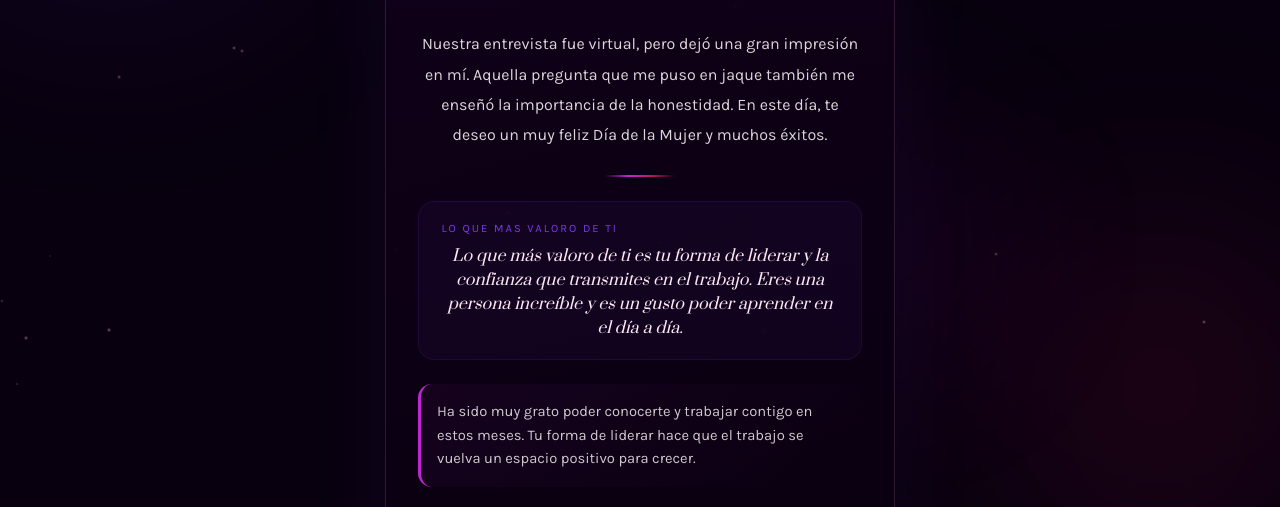
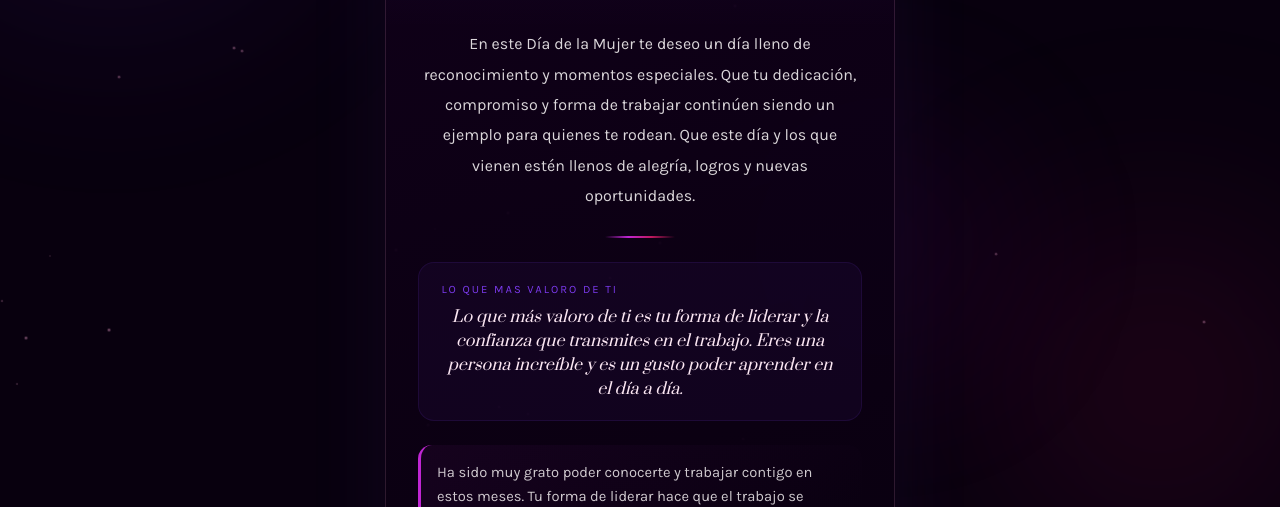
Before and after one commit to alvaroquirozcarrera-web/dayanne, a plain HTML site: page index.html in a window 1280 px wide. Shown: the part 293-800 px from the top of the page. Drawn offline with nearby package versions, Linux system fonts and the light colour scheme.

Commit message:
Update Women's Day message in index.html

```diff
--- a/index.html
+++ b/index.html
@@ -123,7 +123,7 @@
 
       <div class="body">
         <p class="message">
-          Nuestra entrevista fue virtual, pero dejó una gran impresión en mí. Aquella pregunta que me puso en jaque también me enseñó la importancia de la honestidad. En este día, te deseo un muy feliz Día de la Mujer y muchos éxitos.
+          En este Día de la Mujer te deseo un día lleno de reconocimiento y momentos especiales. Que tu dedicación, compromiso y forma de trabajar continúen siendo un ejemplo para quienes te rodean. Que este día y los que vienen estén llenos de alegría, logros y nuevas oportunidades.
         </p>
 
         <div class="divider"></div>
```
